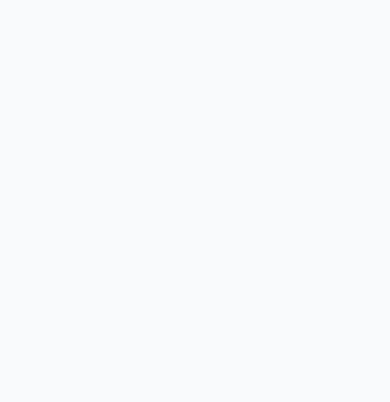
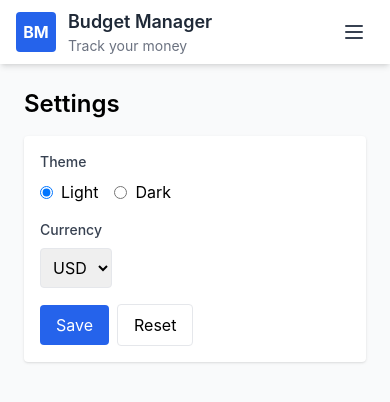
Before and after one commit to Adem-elwafi/Budget-Manager, a Vue app: page /settings in a window 390 px wide. Before the commit this address had no page. Shown: the top 402 px of the page. Built offline with nearby package versions, Linux system fonts and the light colour scheme.

Commit message:
feat(settings): add Settings view, route and NavBar links\n\n- Add Settings.vue view with theme and currency controls (localStorage persistence)\n- Register lazy-loaded /settings route in router\n- Replace navbar anchors with
outer-link and add Settings link (desktop + mobile)

```diff
--- a/src/components/NavBar.vue
+++ b/src/components/NavBar.vue
@@ -35,25 +35,13 @@ const today = computed(() => new Date().toLocaleDateString(undefined, { weekday:
                         </div>
                     </div>
                     <div class="hidden sm:ml-6 sm:flex sm:space-x-4 sm:items-center ml-6">
-                        <a href="#" class="text-gray-700 hover:bg-blue-700 hover:text-white px-3 py-2 rounded-md text-sm font-medium">Dashboard</a>
-                        <a href="#" class="text-gray-700 hover:bg-blue-700 hover:text-white px-3 py-2 rounded-md text-sm font-medium">Reports</a>
-                        <a href="#" class="text-gray-700 hover:bg-blue-700 hover:text-white px-3 py-2 rounded-md text-sm font-medium">Settings</a>
+                        <router-link to="/" class="text-gray-700 hover:bg-blue-700 hover:text-white px-3 py-2 rounded-md text-sm font-medium">Dashboard</router-link>
+                        <router-link to="/reports" class="text-gray-700 hover:bg-blue-700 hover:text-white px-3 py-2 rounded-md text-sm font-medium">Reports</router-link>
+                        <router-link to="/settings" class="text-gray-700 hover:bg-blue-700 hover:text-white px-3 py-2 rounded-md text-sm font-medium">Settings</router-link>
                     </div>
                 </div>
 
                 <div class="flex items-center space-x-4">
-                    <div class="hidden md:flex items-center space-x-3">
-                        <div class="text-sm text-gray-500">{{ today }}</div>
-                        <select :value="type" @change="onFilterChange" class="p-2 border rounded text-sm">
-                            <option value="all">All</option>
-                            <option value="income">Income</option>
-                            <option value="expense">Expense</option>
-                        </select>
-                        <div class="relative">
-                            <input :value="search" @input="onSearchInput" type="search" placeholder="Search transactions" class="border rounded-lg py-2 px-3 text-sm w-64 focus:outline-none focus:ring-2 focus:ring-blue-300" />
-                            <svg class="absolute right-2 top-2 text-gray-400 h-4 w-4" xmlns="http://www.w3.org/2000/svg" viewBox="0 0 24 24" fill="none" stroke="currentColor"><path stroke-linecap="round" stroke-linejoin="round" stroke-width="2" d="M21 21l-4.35-4.35M11 19a8 8 0 1 0 0-16 8 8 0 0 0 0 16z"/></svg>
-                        </div>
-                    </div>
 
                     <div class="hidden sm:flex sm:items-center sm:space-x-2">
                         <button class="text-sm px-3 py-2 rounded-md border border-blue-600 text-blue-600 hover:bg-blue-600 hover:text-white">Sign in</button>
@@ -72,11 +60,11 @@ const today = computed(() => new Date().toLocaleDateString(undefined, { weekday:
             </div>
         </div>
 
-        <div v-if="open" class="sm:hidden">
+                <div v-if="open" class="sm:hidden">
             <div class="pt-2 pb-3 space-y-1">
-                <a href="#" class="block px-3 py-2 rounded-md text-base font-medium text-gray-700 hover:bg-blue-700 hover:text-white">Dashboard</a>
-                <a href="#" class="block px-3 py-2 rounded-md text-base font-medium text-gray-700 hover:bg-blue-700 hover:text-white">Reports</a>
-                <a href="#" class="block px-3 py-2 rounded-md text-base font-medium text-gray-700 hover:bg-blue-700 hover:text-white">Settings</a>
+                <router-link to="/" class="block px-3 py-2 rounded-md text-base font-medium text-gray-700 hover:bg-blue-700 hover:text-white">Dashboard</router-link>
+                <router-link to="/reports" class="block px-3 py-2 rounded-md text-base font-medium text-gray-700 hover:bg-blue-700 hover:text-white">Reports</router-link>
+                <router-link to="/settings" class="block px-3 py-2 rounded-md text-base font-medium text-gray-700 hover:bg-blue-700 hover:text-white">Settings</router-link>
                 <div class="px-3 py-2">
                     <select :value="type" @change="onFilterChange" class="w-full p-2 border rounded">
                         <option value="all">All</option>
--- a/src/router/index.js
+++ b/src/router/index.js
@@ -3,6 +3,7 @@ import Dashboard from '../views/Dashboard.vue'
 
 const routes = [
   { path: '/', name: 'Dashboard', component: Dashboard },
+  { path: '/settings', name: 'Settings', component: () => import('../views/Settings.vue') },
 ]
 
 const router = createRouter({
--- a/src/views/Dashboard.vue
+++ b/src/views/Dashboard.vue
@@ -4,6 +4,7 @@ import TransactionForm from '../components/TransactionForm.vue'
 import TransactionList from '../components/TransactionList.vue'
 import SummaryBox from '../components/SummaryBox.vue'
 import TransactionModal from '../components/TransactionModal.vue'
+import NavBar from '../components/NavBar.vue'
 
 const transactions = ref([])
 const showModal = ref(false)
@@ -41,9 +42,12 @@ const totalExpense = computed(() =>
   transactions.value.filter(t => t.type === 'expense').reduce((sum, t) => sum + t.amount, 0)
 )
 const balance = computed(() => totalIncome.value - totalExpense.value)
+
+
 </script>
 
 <template>
+    <NavBar></NavBar>
   <div class="p-6 max-w-xl mx-auto space-y-6">
     <SummaryBox :income="totalIncome" :expense="totalExpense" :balance="balance" />
     <TransactionForm @add="addTransaction" @view="openModal" />
--- /dev/null
+++ b/src/views/Settings.vue
@@ -0,0 +1,62 @@
+<script setup>
+import { ref } from 'vue'
+import NavBar from '../components/NavBar.vue'
+
+const theme = ref(localStorage.getItem('bm_theme') || 'light')
+const currency = ref(localStorage.getItem('bm_currency') || 'USD')
+const message = ref('')
+
+function saveSettings() {
+  localStorage.setItem('bm_theme', theme.value)
+  localStorage.setItem('bm_currency', currency.value)
+  message.value = 'Settings saved.'
+  setTimeout(() => (message.value = ''), 2000)
+}
+
+
+function resetDefaults() {
+  theme.value = 'light'
+  currency.value = 'USD'
+  saveSettings()
+}
+</script>
+
+<template>
+    <NavBar></NavBar>
+
+  <div class="max-w-3xl mx-auto p-6">
+    <h1 class="text-2xl font-semibold mb-4">Settings</h1>
+
+    <div class="bg-white shadow rounded p-4 space-y-4">
+      <div>
+        <label class="block text-sm font-medium text-gray-700 mb-2">Theme</label>
+        <div class="flex items-center space-x-4">
+          <label class="inline-flex items-center">
+            <input type="radio" v-model="theme" value="light" class="form-radio" />
+            <span class="ml-2">Light</span>
+          </label>
+          <label class="inline-flex items-center">
+            <input type="radio" v-model="theme" value="dark" class="form-radio" />
+            <span class="ml-2">Dark</span>
+          </label>
+        </div>
+      </div>
+
+      <div>
+        <label class="block text-sm font-medium text-gray-700 mb-2">Currency</label>
+        <select v-model="currency" class="p-2 border rounded">
+          <option value="USD">USD</option>
+          <option value="EUR">EUR</option>
+          <option value="GBP">GBP</option>
+        </select>
+      </div>
+
+      <div class="flex items-center space-x-2">
+        <button @click="saveSettings" class="px-4 py-2 bg-blue-600 text-white rounded">Save</button>
+        <button @click="resetDefaults" class="px-4 py-2 border rounded">Reset</button>
+        <span class="text-sm text-green-600" v-if="message">{{ message }}</span>
+      </div>
+    </div>
+
+  </div>
+</template>
```
